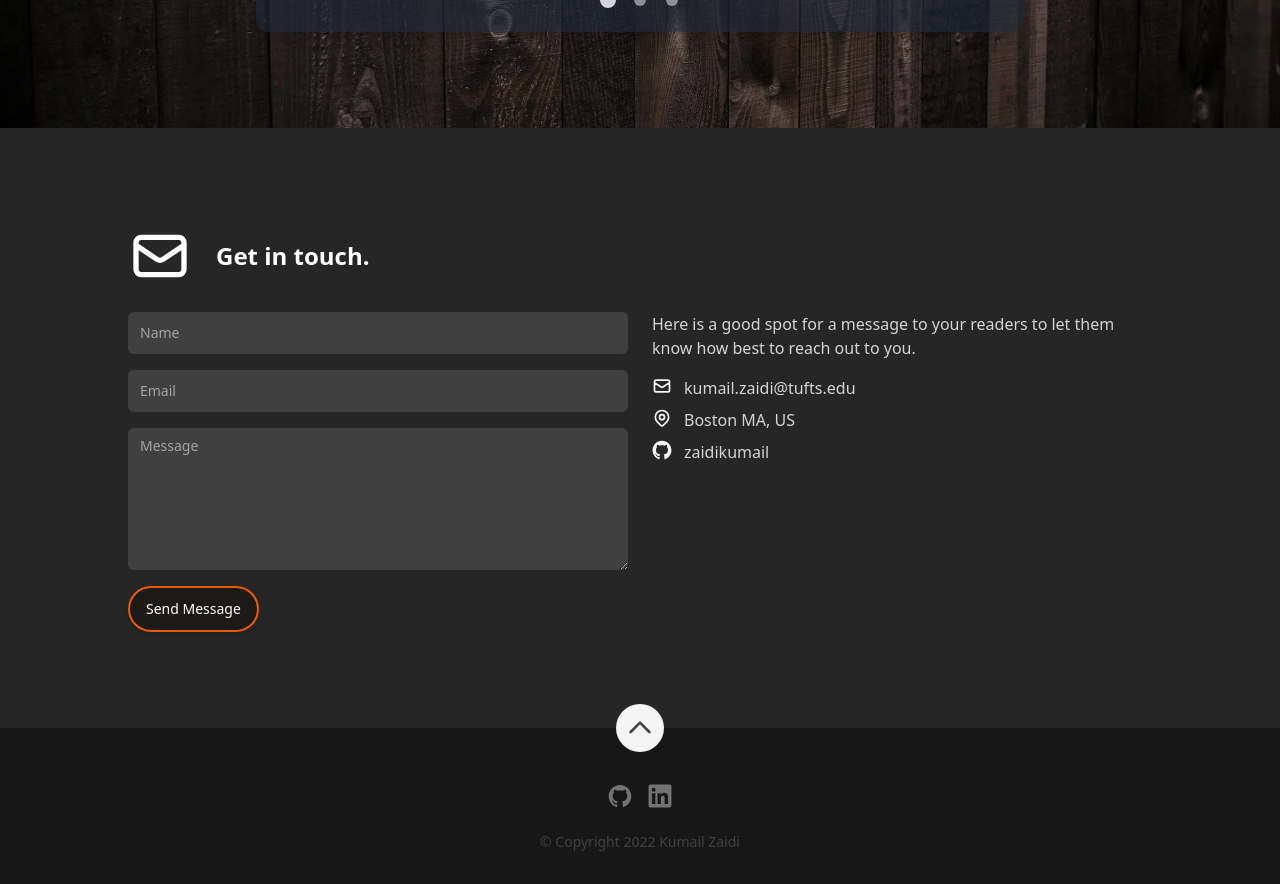
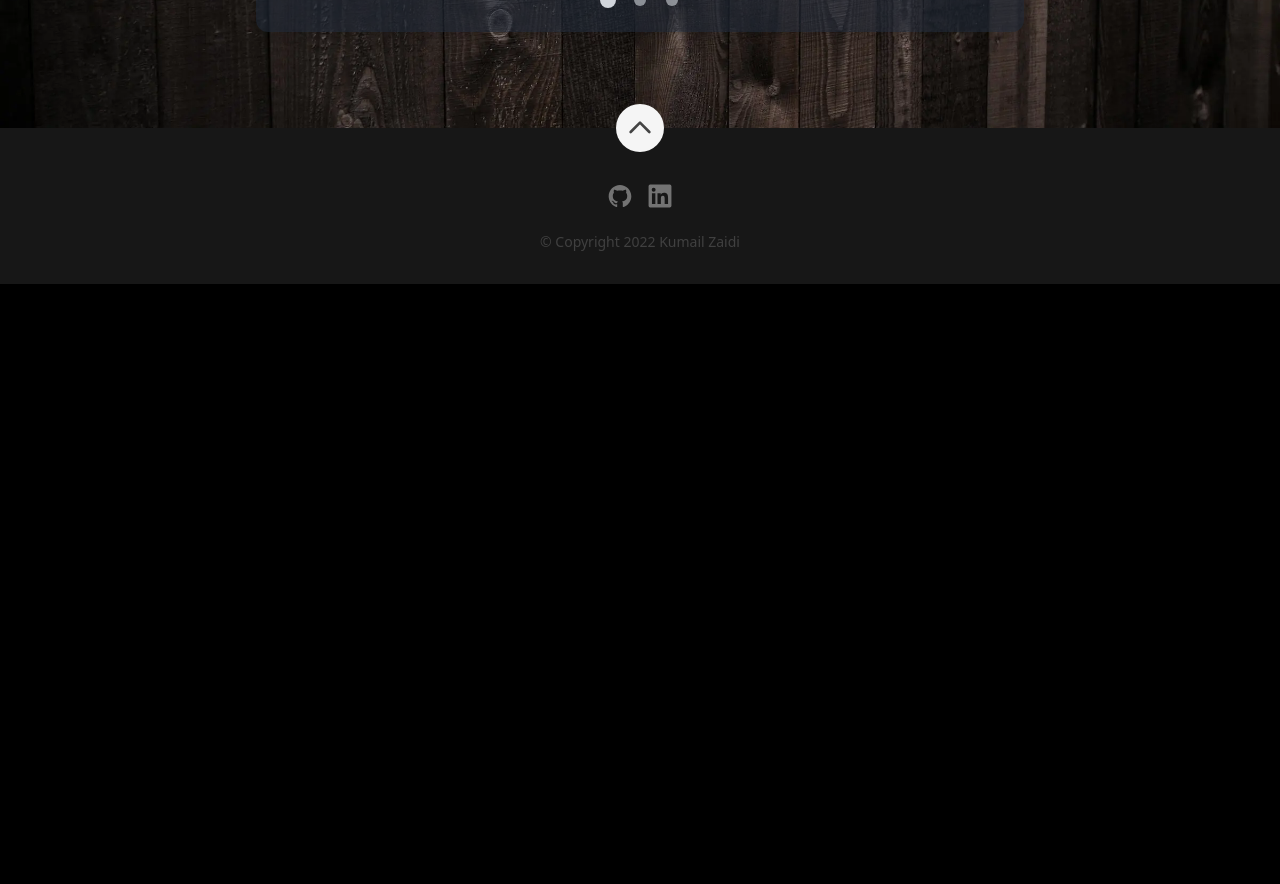
Before and after one commit to zaidikumail/kumailzaidi, a Next.js app: page / in a window 1280 px wide. Shown: the part 3860-4744 px from the top of the page. After the commit the page ends 4144 px from the top, so only its background shows below. Built offline with nearby package versions, Linux system fonts and the light colour scheme.

Commit message:
remove contact section

```diff
--- a/src/data/data.tsx
+++ b/src/data/data.tsx
@@ -25,7 +25,6 @@ import profilepic from '../images/profilepic.jpg';
 import testimonialImage from '../images/testimonial.webp';
 import {
   About,
-  ContactSection,
   ContactType,
   Hero,
   HomepageMeta,
@@ -328,31 +327,6 @@ export const testimonial: TestimonialSection = {
   ],
 };
 
-/**
- * Contact section
- */
-
-export const contact: ContactSection = {
-  headerText: 'Get in touch.',
-  description: 'Here is a good spot for a message to your readers to let them know how best to reach out to you.',
-  items: [
-    {
-      type: ContactType.Email,
-      text: 'kumail.zaidi@tufts.edu',
-      href: 'mailto:kumail.zaidi@tufts.edu',
-    },
-    {
-      type: ContactType.Location,
-      text: 'Boston MA, US',
-      href: 'https://www.google.ca/maps/place/Victoria,+BC/@48.4262362,-123.376775,14z',
-    },
-    {
-      type: ContactType.Github,
-      text: 'zaidikumail',
-      href: 'https://github.com/zaidikumail',
-    },
-  ],
-};
 
 /**
  * Social items
--- a/src/pages/index.tsx
+++ b/src/pages/index.tsx
@@ -24,7 +24,6 @@ const Home: FC = memo(() => {
       <Resume />
       <Portfolio />
       <Testimonials />
-      <Contact />
       <Footer />
     </Page>
   );
```
